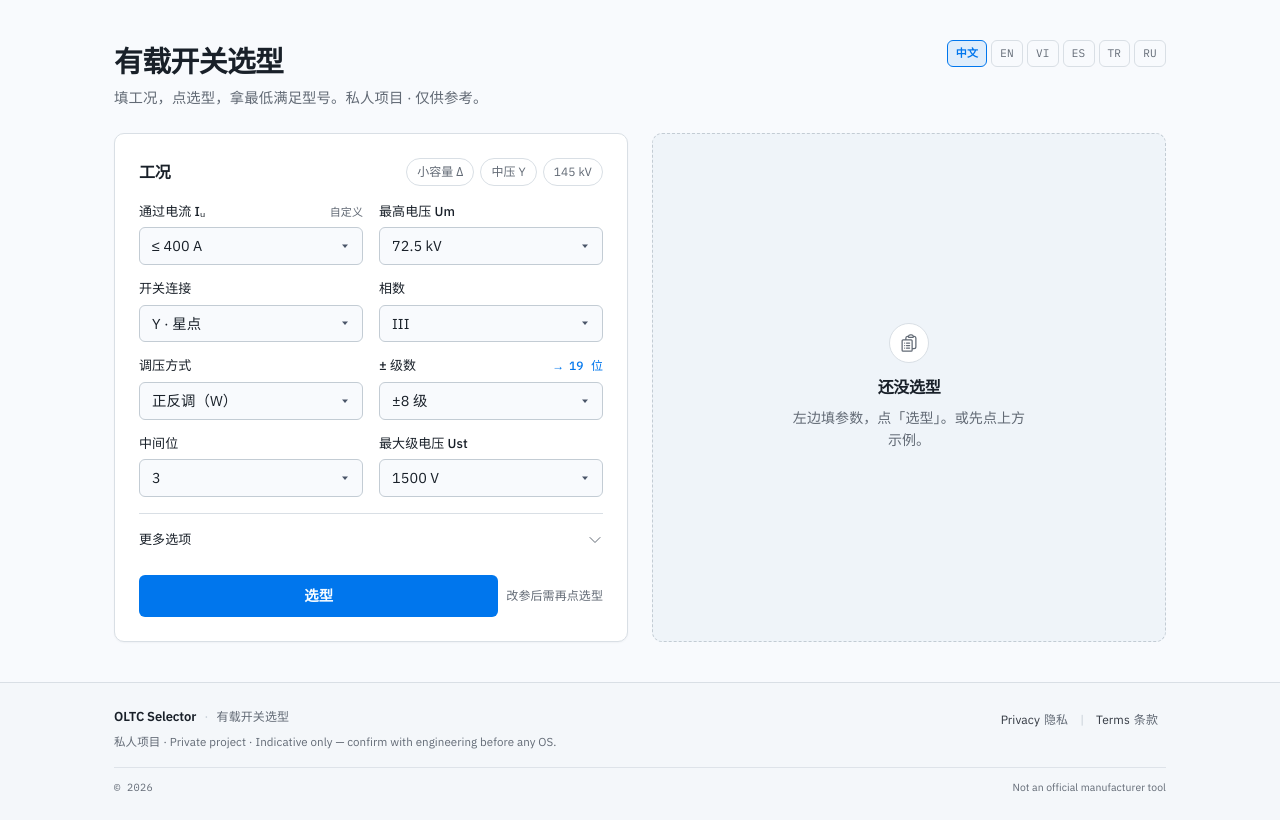
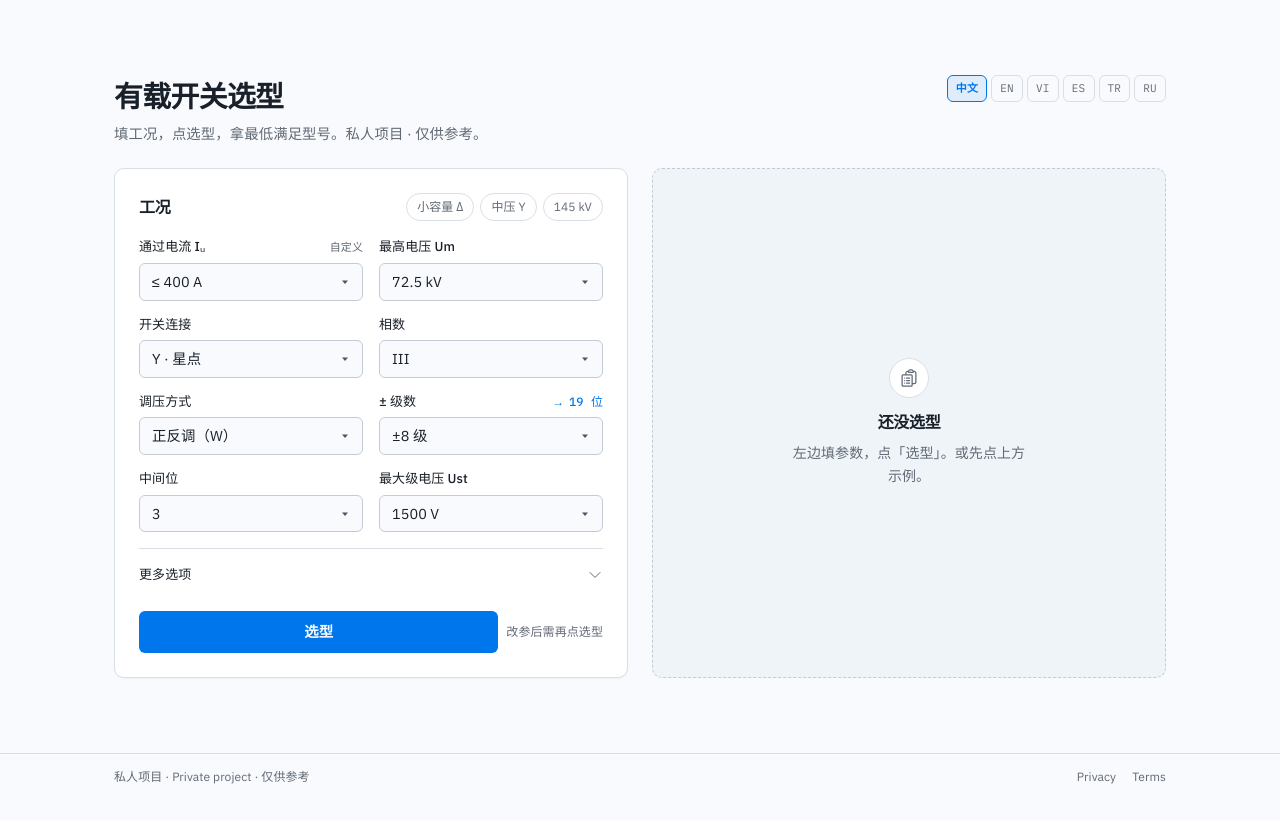
Before and after one commit to erict16/oltc-selector, a Next.js app: page / in a window 1280 px wide. Built offline with nearby package versions, Linux system fonts and the light colour scheme.

Commit message:
style: slim footer back to one quiet row
Drop stacked blocks, year strip, and bilingual link chrome — left
disclaimer, right Privacy/Terms only.

```diff
--- a/components/SiteFooter.tsx
+++ b/components/SiteFooter.tsx
@@ -1,71 +1,29 @@
 import Link from "next/link";
-
-const YEAR = new Date().getFullYear();
 
 export function SiteFooter() {
   return (
-    <footer className="mt-auto border-t border-[var(--color-rule)] bg-[oklch(97.5%_0.005_250)]">
-      <div className="mx-auto w-full max-w-[1100px] px-4 py-5 sm:px-6 sm:py-6">
-        <div className="flex flex-col gap-4 sm:flex-row sm:items-start sm:justify-between sm:gap-8">
-          <div className="min-w-0 space-y-1.5">
-            <p className="flex flex-wrap items-center gap-x-2 gap-y-0.5 text-[0.8125rem]">
-              <Link
-                href="/"
-                className="font-semibold tracking-[-0.01em] text-[var(--color-ink)] transition-colors hover:text-[var(--color-accent)]"
-              >
-                OLTC Selector
-              </Link>
-              <span
-                className="hidden text-[var(--color-rule-2)] sm:inline"
-                aria-hidden
-              >
-                ·
-              </span>
-              <span className="text-[0.75rem] text-[var(--color-muted)]">
-                有载开关选型
-              </span>
+    <footer className="mt-auto border-t border-[var(--color-rule)]">
+      <div className="mx-auto flex w-full max-w-[1100px] flex-wrap items-center justify-between gap-x-6 gap-y-2 px-4 py-3.5 sm:px-6">
+        <p className="text-[0.75rem] text-[var(--color-muted)]">
+          私人项目 · Private project · 仅供参考
         </p>
-            <p className="max-w-md text-[0.72rem] leading-relaxed text-[var(--color-muted)]">
-              私人项目 · Private project · Indicative only — confirm with
-              engineering before any OS.
-            </p>
-          </div>
-
         <nav
-            className="flex shrink-0 flex-wrap items-center gap-x-1 gap-y-1 text-[0.75rem]"
+          className="flex items-center gap-4 text-[0.75rem] text-[var(--color-muted)]"
           aria-label="Legal"
         >
           <Link
             href="/privacy/"
-              className="rounded-[var(--radius-sm)] px-2 py-1 text-[var(--color-ink-2)] transition-colors hover:bg-white hover:text-[var(--color-accent)]"
+            className="transition-colors hover:text-[var(--color-ink)]"
           >
             Privacy
-              <span className="ml-1 text-[var(--color-muted)]">隐私</span>
           </Link>
-            <span
-              className="select-none text-[var(--color-rule-2)]"
-              aria-hidden
-            >
-              |
-            </span>
           <Link
             href="/terms/"
-              className="rounded-[var(--radius-sm)] px-2 py-1 text-[var(--color-ink-2)] transition-colors hover:bg-white hover:text-[var(--color-accent)]"
+            className="transition-colors hover:text-[var(--color-ink)]"
           >
             Terms
-              <span className="ml-1 text-[var(--color-muted)]">条款</span>
           </Link>
         </nav>
-        </div>
-
-        <div className="mt-4 flex flex-wrap items-center justify-between gap-x-3 gap-y-1 border-t border-[var(--color-rule)]/80 pt-3">
-          <p className="font-mono text-[0.65rem] tracking-wide text-[var(--color-muted)]">
-            © {YEAR}
-          </p>
-          <p className="text-[0.65rem] text-[var(--color-muted)]">
-            Not an official manufacturer tool
-          </p>
-        </div>
       </div>
     </footer>
   );
```
Lines whose indentation alone changed are shown as unchanged.
